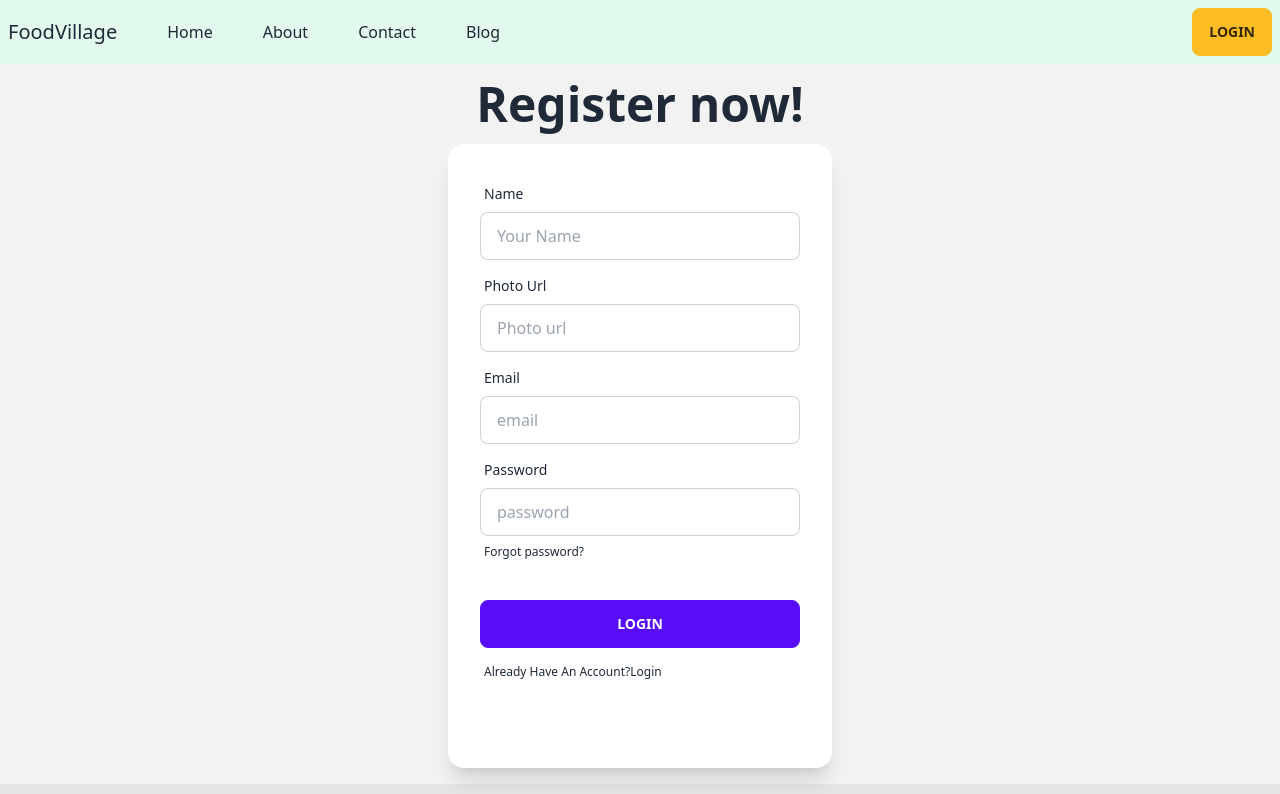
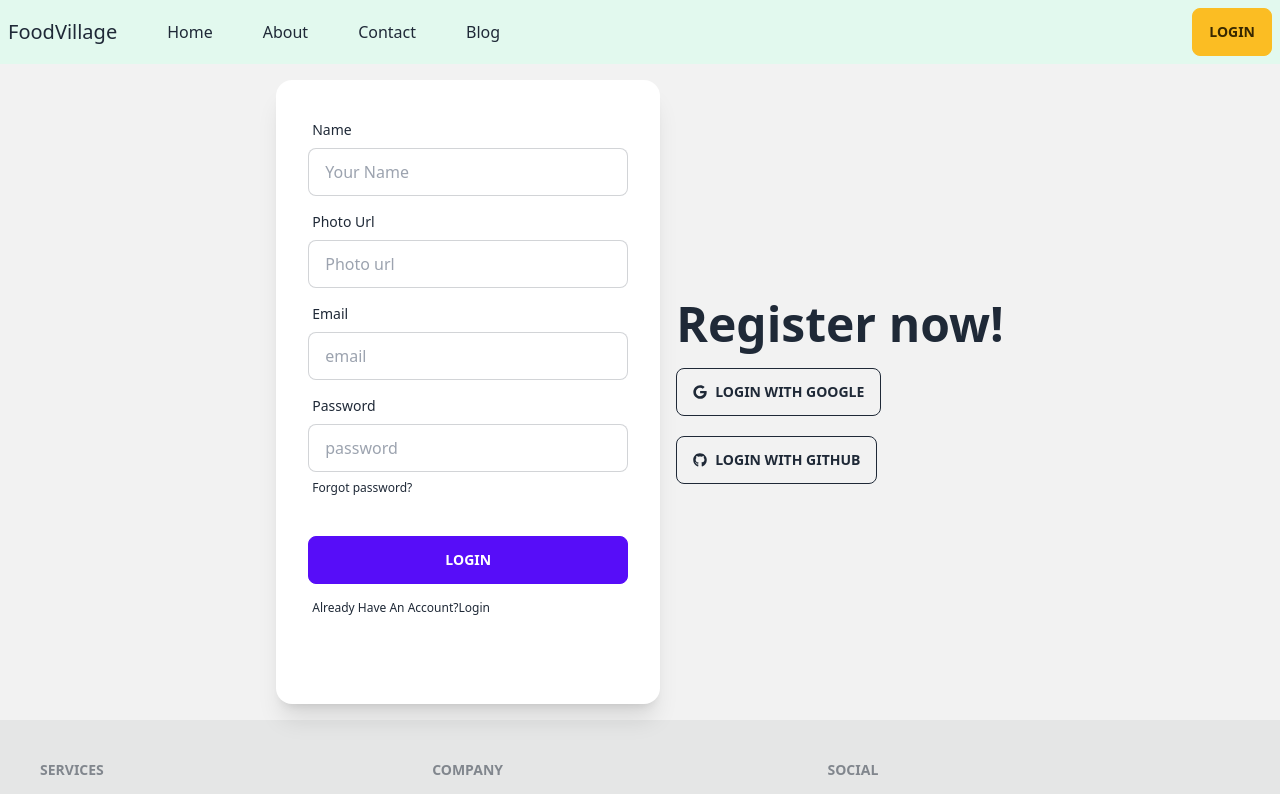
Before and after one commit to abrahman002/Chef-Recipe-Hunter, a React (Vite) app: page /register in a window 1280 px wide. Shown: the top 794 px of the page. Built offline with nearby package versions, Linux system fonts and the light colour scheme.

Commit message:
added googlesign method

```diff
--- a/package.json
+++ b/package.json
@@ -16,6 +16,7 @@
     "match-sorter": "^6.3.1",
     "react": "^18.2.0",
     "react-dom": "^18.2.0",
+    "react-icons": "^4.8.0",
     "react-router-dom": "^6.11.0",
     "sort-by": "^1.2.0"
   },
--- a/src/AuthProvider/AuthProvider.jsx
+++ b/src/AuthProvider/AuthProvider.jsx
@@ -1,10 +1,12 @@
 import React, { createContext, useState } from 'react';
-import { createUserWithEmailAndPassword, getAuth, signInWithEmailAndPassword } from "firebase/auth";
+import { GoogleAuthProvider, createUserWithEmailAndPassword, getAuth, signInWithEmailAndPassword, signInWithPopup } from "firebase/auth";
 import app from '../firebase/firebase.config';
 
 export const AuthContext = createContext(null);
 
 const auth = getAuth(app)
+
+const provider =new GoogleAuthProvider()
 
 const AuthProvider = ({ children }) => {
     const [user, setUser] = useState(null)
@@ -17,10 +19,15 @@ const AuthProvider = ({ children }) => {
     const createUser=(email,password)=>{
         return createUserWithEmailAndPassword(auth,email,password);
     }
+
+    const singInGoogle=()=>{
+        return signInWithPopup(auth,provider);
+    }
     const authInfo = {
         user,
         signIn,
-        createUser
+        createUser,
+        singInGoogle
     }
     return (
         <AuthContext.Provider value={authInfo}>
--- a/src/LoginLayout/Login/Login.jsx
+++ b/src/LoginLayout/Login/Login.jsx
@@ -20,6 +20,9 @@ const Login = () => {
         const password=form.password.value;
         console.log(email,password);
 
+        // password and email condition
+
+
         signIn(email,password)
         .then(result=>{
             const userlogged=result.user;
@@ -35,8 +38,8 @@ const Login = () => {
     }
     return (
         <div className="hero min-h-screen bg-base-200">
-            <div className="hero-content flex-col ">
-                <div className="text-center ">
+            <div className="hero-content flex-col lg:flex-row-reverse">
+                <div className="text-center lg:text-left">
                     <h1 className="text-5xl font-bold">Login now!</h1>
                 </div>
                 <form onSubmit={handleLogin}>
--- a/src/LoginLayout/Register/Register.jsx
+++ b/src/LoginLayout/Register/Register.jsx
@@ -1,12 +1,24 @@
 import React, { useContext, useState } from 'react';
 import { Link } from 'react-router-dom';
 import { AuthContext } from '../../AuthProvider/AuthProvider';
+import { FaGoogle,FaGithub} from 'react-icons/fa';
 
 const Register = () => {
     const [success, setSuccess] = useState('')
     const [error, setError] = useState('')
 
-    const {createUser} = useContext(AuthContext);
+    const {createUser,singInGoogle} = useContext(AuthContext);
+
+
+    const googleSignIn=()=>{
+        singInGoogle()
+        .then(result=>{
+           console.log(result.user)
+        })
+        .catch(error=>{
+            console.log(error)
+        })
+    }
 
     const handleRegister = event => {
 
@@ -42,9 +54,11 @@ const Register = () => {
     }
     return (
         <div className="hero man-h-screen bg-base-200">
-            <div className="hero-content flex-col ">
-                <div className="text-center ">
-                    <h1 className="text-5xl font-bold">Register now!</h1>
+            <div className="hero-content flex-col lg:flex-row-reverse ">
+                <div className="text-center lg:text-left">
+                    <h1 className="text-5xl font-bold mb-5">Register now!</h1>
+                    <button className="btn btn-outline mb-5" onClick={googleSignIn}><FaGoogle /> <span className='ml-2'>Login With Google</span></button> <br />
+                    <button className="btn btn-outline"><FaGithub /><span className='ml-2'>Login With Github</span></button>
                 </div>
                 <form onSubmit={handleRegister}>
                     <div className="card flex-shrink-0 w-screen  max-w-sm shadow-xl bg-base-100 " >
```
Also changed, not shown: 1 other file (tests, documents, lock files or other folders).
